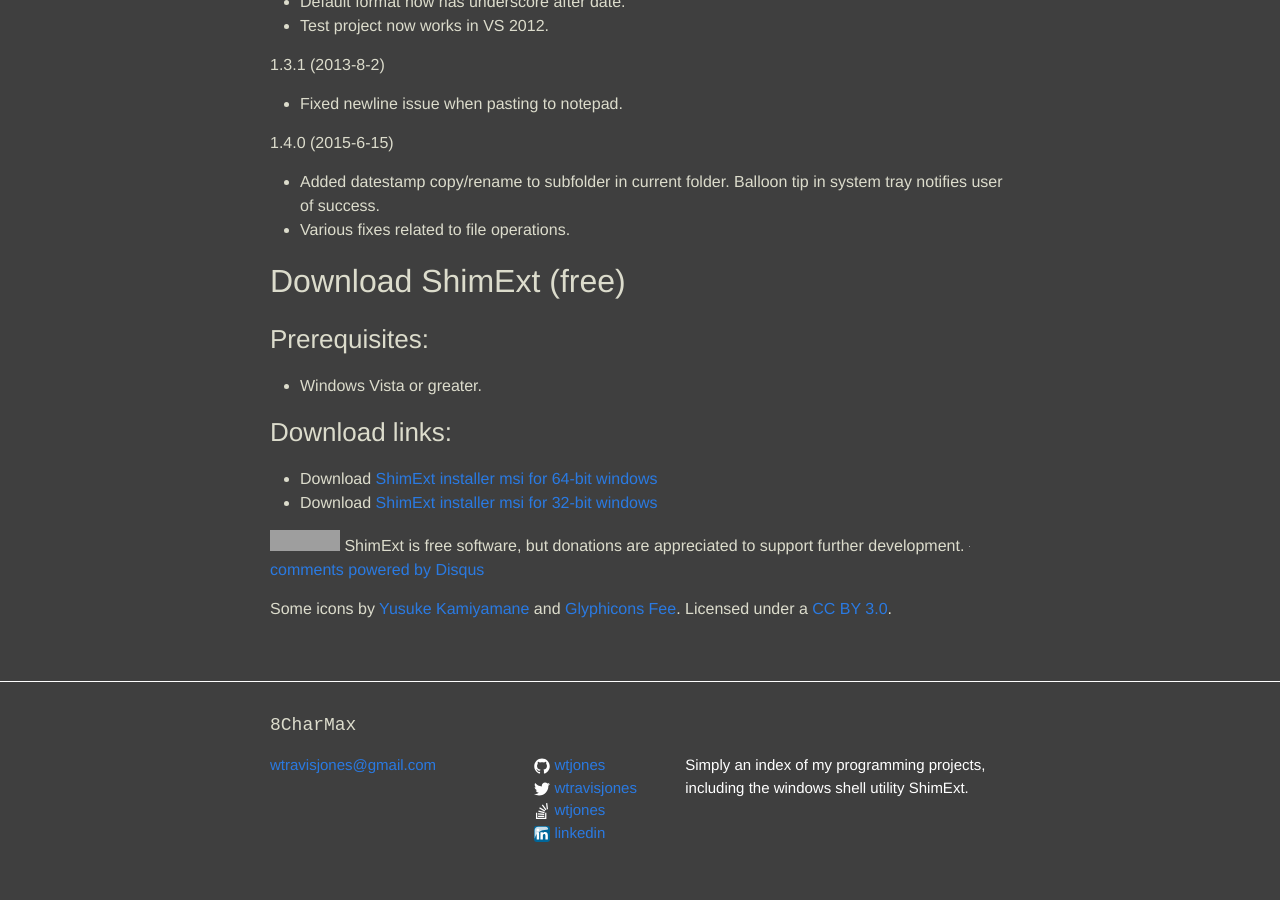
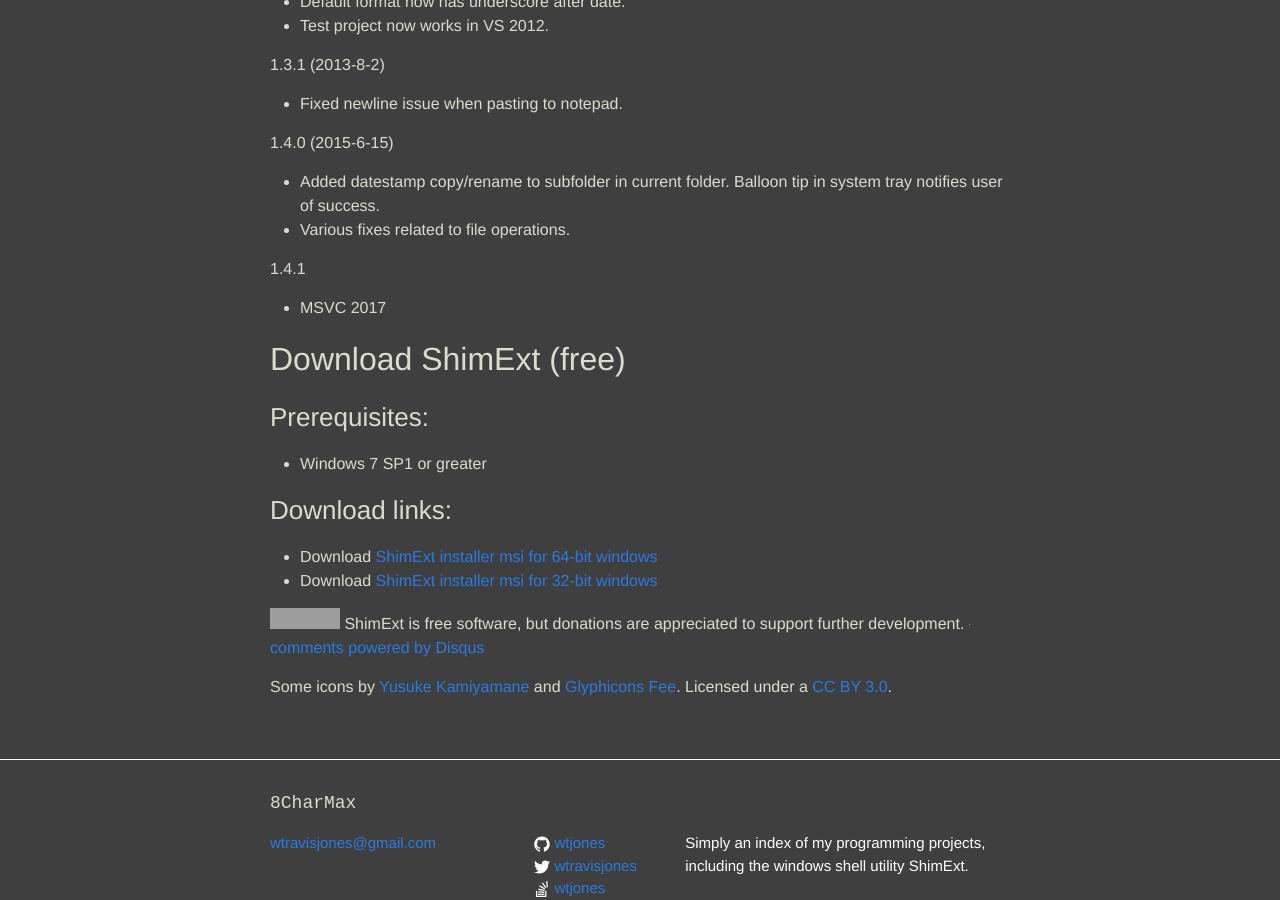
Before and after one commit to wtjones/8charmax, a Jekyll site: the page built from shimext.md, in a window 1280 px wide and 900 px high, scrolled down 2019 px. Built offline with Jekyll 4.4.1, drawn with Linux system fonts in a browser that asks for light colours; comment, search, counter and statistics services are not loaded; grey boxes are pictures that could not be loaded.

Commit message:
Update shimext.md

```diff
--- a/shimext.md
+++ b/shimext.md
@@ -85,17 +85,20 @@ Changelog
   - Added datestamp copy/rename to subfolder in current folder. Balloon tip in system tray notifies user of success.
   - Various fixes related to file operations.
 
+1.4.1
+
+  - MSVC 2017
 
 Download ShimExt (free)
 -----------------------
 
 ### Prerequisites:
 
-* Windows Vista or greater.
+* Windows 7 SP1 or greater
 
 ### Download links:
-* Download [ShimExt installer msi for 64-bit windows]({{ site.basecdn }}/ShimExt/ShimExt-x64-1.4.0.msi)
-* Download [ShimExt installer msi for 32-bit windows]({{ site.basecdn }}/ShimExt/ShimExt-x86-1.4.0.msi)
+* Download [ShimExt installer msi for 64-bit windows]({{ site.basecdn }}/ShimExt/ShimExt-x64-1.4.1.msi)
+* Download [ShimExt installer msi for 32-bit windows]({{ site.basecdn }}/ShimExt/ShimExt-x86-1.4.1.msi)
 
 <form action="https://www.paypal.com/cgi-bin/webscr" method="post">
                     <input type="hidden" name="cmd" value="_s-xclick">
```
